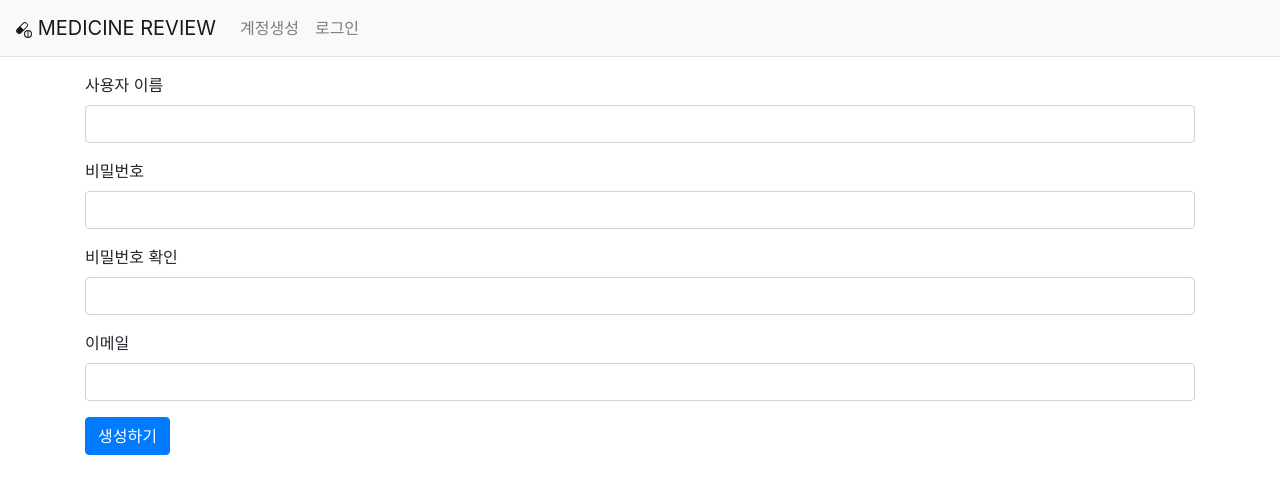
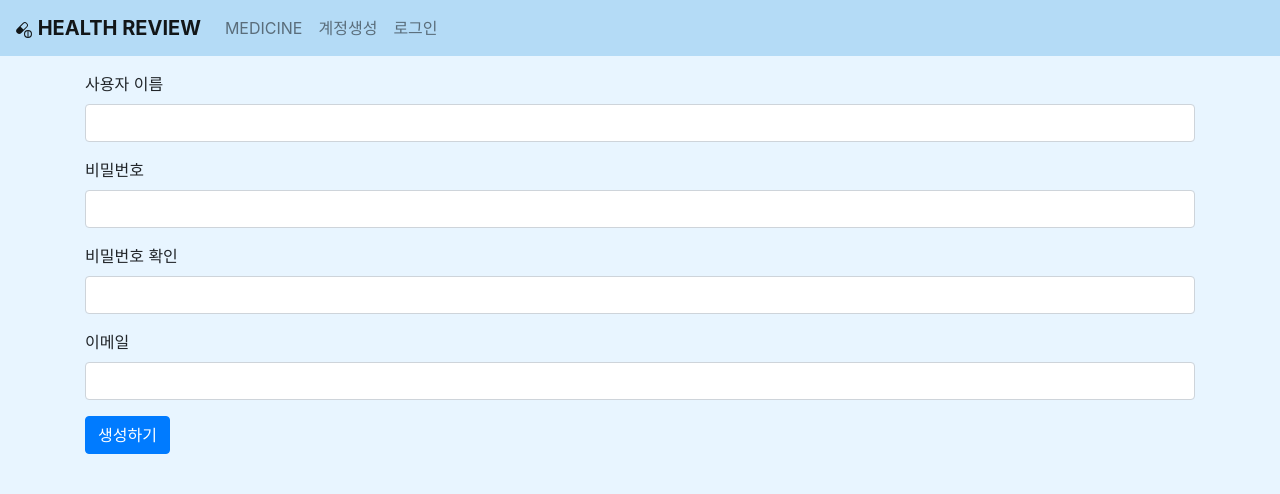
Before and after one commit to health-care-SW/daily_pj, a Flask app: page /auth/signup/ in a window 1280 px wide. Shown: the top 494 px of the page. Run offline with Flask 2, Linux system fonts and the light colour scheme; some libraries are stand-ins or nearby versions.

Commit message:
개인프로젝트 제출2

```diff
--- a/양채린/개인프로젝트/noticeboard/static/style.css
+++ b/양채린/개인프로젝트/noticeboard/static/style.css
@@ -4,9 +4,10 @@
 }
 
 .lightblue{
-    background-color: $blue-200
+    background-color: #E8F5FF
 }
 
 .darkerblue{
-    background-color: $blue-100
+    background-color: #b4dbf6;
+    border-style: none;
 }
--- a/양채린/개인프로젝트/noticeboard/templates/base.html
+++ b/양채린/개인프로젝트/noticeboard/templates/base.html
@@ -9,9 +9,9 @@
     <!-- pybo CSS -->
     <link rel="stylesheet" href="{{ url_for('static', filename='style.css') }}">
     <link rel="icon" href="C:\Users\didco\Downloads\2022_겨울방학\부트캠프\웹백엔드\flask_pj\noticeboard\static\favicon.ico" type="image/x-icon">
-    <title>MEDICINE REVIEW</title>
+    <title>HEALTH REVIEW</title>
 </head>
-<body>
+<body class="lightblue">
 {% include "navbar.html" %}
 <!-- 기본 템플릿 안에 삽입될 내용 Start -->
 {% block content %}
--- a/양채린/개인프로젝트/noticeboard/templates/navbar.html
+++ b/양채린/개인프로젝트/noticeboard/templates/navbar.html
@@ -1,15 +1,21 @@
 <!-- 네비게이션바 -->
-<nav class="navbar navbar-expand-lg navbar-light bg-light border-bottom">
-    <a class="navbar-brand" href="{{ url_for('main.index') }}">
+<nav class="navbar navbar-expand-lg navbar-light darkerblue">
+    <div class="navbar-brand">
         <svg xmlns="http://www.w3.org/2000/svg" width="16" height="16" fill="currentColor" class="bi bi-capsule-pill" viewBox="0 0 16 16">
             <path d="M11.02 5.364a3 3 0 0 0-4.242-4.243L1.121 6.778a3 3 0 1 0 4.243 4.243l5.657-5.657Zm-6.413-.657 2.878-2.879a2 2 0 1 1 2.829 2.829L7.435 7.536 4.607 4.707ZM12 8a4 4 0 1 1 0 8 4 4 0 0 1 0-8Zm-.5 1.042a3 3 0 0 0 0 5.917V9.042Zm1 5.917a3 3 0 0 0 0-5.917v5.917Z"/>
           </svg>
-          MEDICINE REVIEW</a>
+        <strong>HEALTH REVIEW</strong></div>
+
     <button class="navbar-toggler ml-auto" type="button" data-toggle="collapse" data-target="#navbarNav"
         aria-controls="navbarNav" aria-expanded="false" aria-label="Toggle navigation">
         <span class="navbar-toggler-icon"></span>
     </button>
     <div class="collapse navbar-collapse flex-grow-0" id="navbarNav">
+        <ul class="navbar-nav">
+            <li class="nav-item ">
+                <a class="nav-link" href="{{ url_for('main.index') }}">MEDICINE</a>
+            </li>
+        </ul>
         {% if g.user %}
         <ul class="navbar-nav">
             <li class="nav-item ">
```
